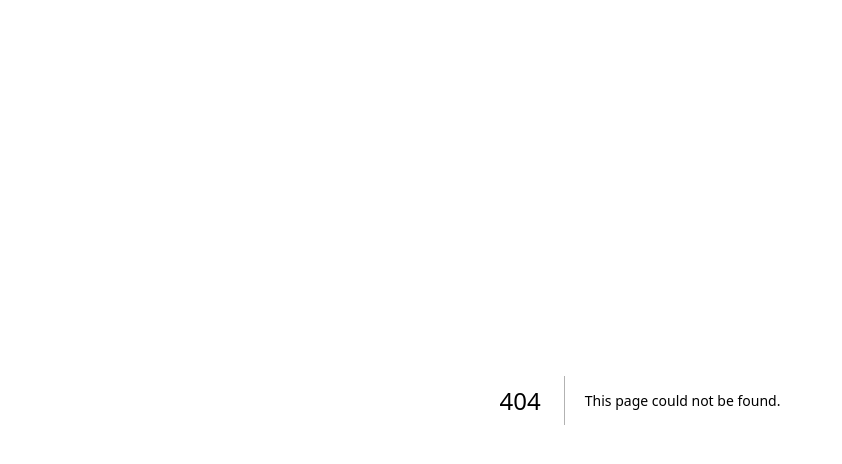
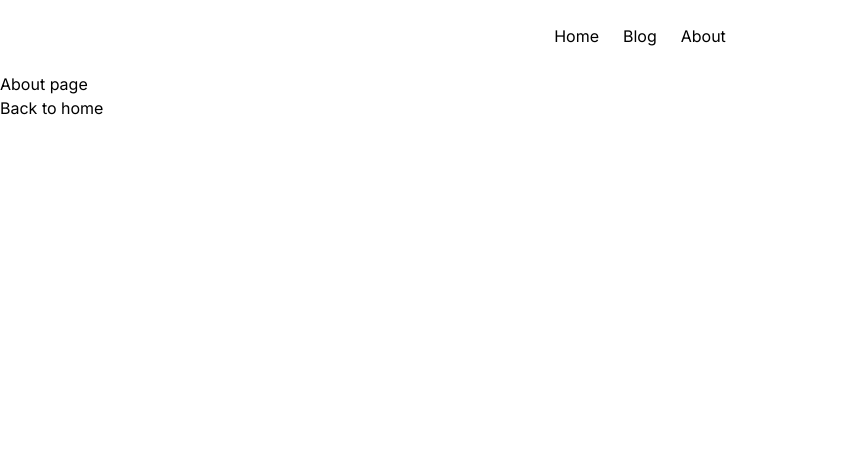
Before and after one commit to Geek-o-Byte/Geek-o-Byte.github.io, a Next.js app: page /about in a window 1280 px wide. Before the commit this address had no page. Shown: the top 464 px of the page, without its empty margins (0-842 px from the left). Built offline with nearby package versions, Linux system fonts and the light colour scheme.

Commit message:
adding features

```diff
--- /dev/null
+++ b/src/app/about/page.tsx
@@ -0,0 +1,8 @@
+export default function Page(){
+    return(
+    <div>
+        About page
+        <br/>
+        <a href="/">Back to home</a>
+    </div>)
+}
--- /dev/null
+++ b/src/app/components/Footer.tsx
@@ -0,0 +1,9 @@
+const Footer = () => {
+    return(
+        <footer>
+            <p>© {new Date().getFullYear()} Max Maslov</p>
+        </footer>
+    )
+}
+
+export default Footer;
--- a/src/app/components/Navbar.tsx
+++ b/src/app/components/Navbar.tsx
@@ -4,7 +4,7 @@ const Navbar = () => {
         <ul className='flex justify-center my-6'>
           <li><a href='/' className='p-3'>Home</a></li>
           <li><a href='/blog' className='p-3'>Blog</a></li>
-          <li><a href='/' className='p-3'>About</a></li>
+          <li><a href='/about' className='p-3'>About</a></li>
         </ul>
       </nav>
     )
--- a/src/app/layout.tsx
+++ b/src/app/layout.tsx
@@ -1,10 +1,12 @@
 import './globals.css'
 import { Inter } from 'next/font/google'
+import Navbar from './components/Navbar'
+import Footer from './components/Footer'
 
 const inter = Inter({ subsets: ['latin'] })
 
 export const metadata = {
-  title: 'Create Next App',
+  title: 'Max Maslov\'s hompage',
   description: 'Generated by create next app',
 }
 
@@ -15,7 +17,11 @@ export default function RootLayout({
 }) {
   return (
     <html lang="en">
-      <body className={inter.className}>{children}</body>
+      <body className={inter.className}>
+        <Navbar/>
+        {children}
+        {/* <Footer></Footer> */}
+      </body>
     </html>
   )
 }
--- a/src/app/page.tsx
+++ b/src/app/page.tsx
@@ -4,13 +4,16 @@ import Navbar from './components/Navbar'
 export default function Home() {
   return (
     <main className="">
-      <Navbar/>
+
       <div className='flex justify-center my-6'>
-        <span className='text-4xl max-w-6xl py-36'>
+        <span className='text-4xl max-w-6xl py-28'>
           Hi, I&rsquo;m Max Maslov
           <br/>
           <br/>
           I&nbsp;am a&nbsp;software engineer and&nbsp;ML researcher and this is&nbsp;my&nbsp;home page where&nbsp;I live and talk about myself, my&nbsp;projects and other interesting stuff. Detailed information about me&nbsp;is&nbsp;in&nbsp;the tab&nbsp;&mdash; about me
+          <br/>
+          <br/>
+          Links: <a href="https://www.linkedin.com/in/max-maslov-60b961253" className='bg-[#0072b1] rounded-lg p-2 text-white'>linkedin</a>&nbsp;<a href="https://github.com/Geek-o-Byte" className='p-2 text-white bg-zinc-900 rounded-lg'>github</a>
           <br/>
           <br/>
           Enjoy your stay
```
Also changed, not shown: 1 other file (tests, documents, lock files or other folders).
